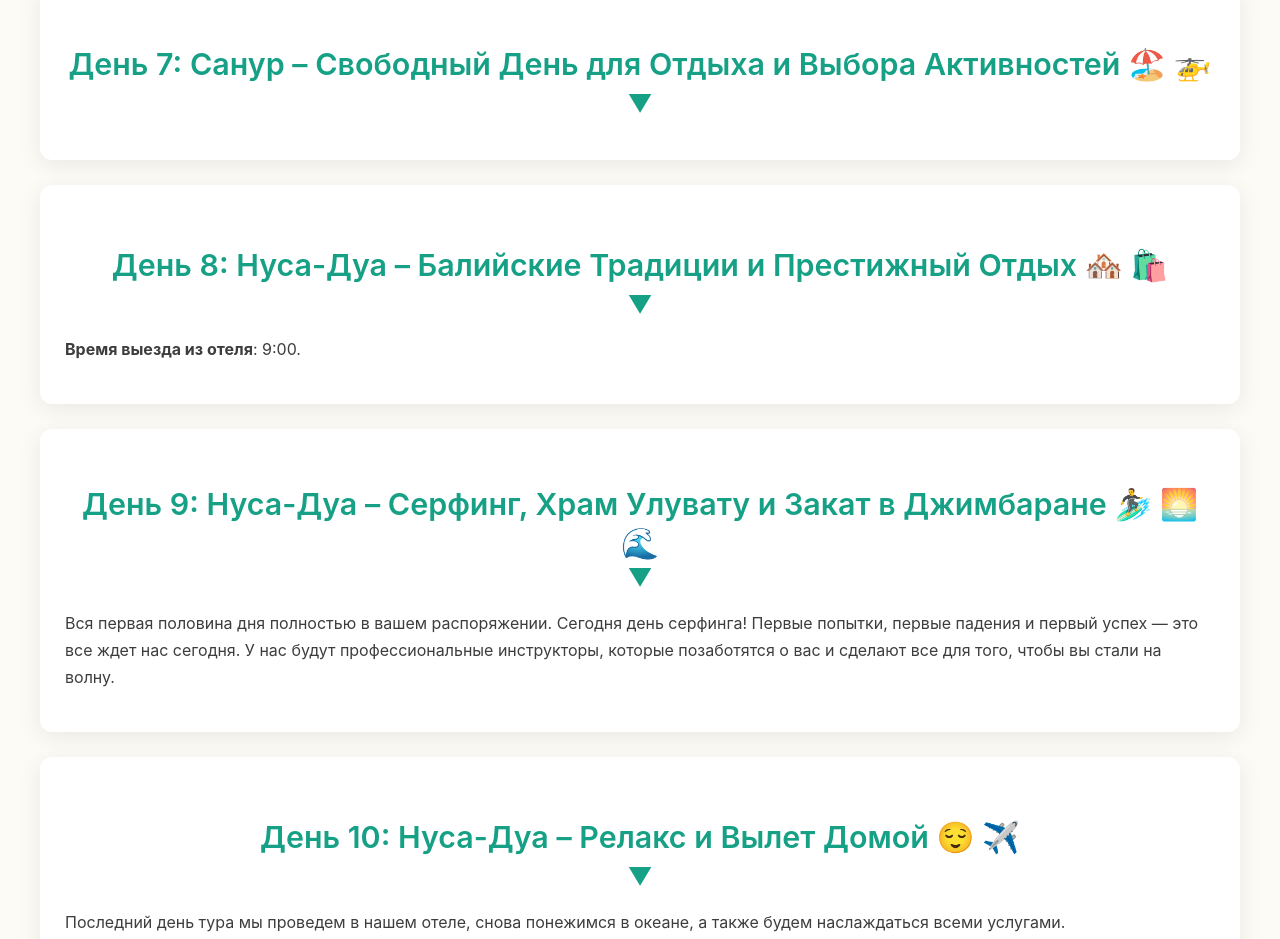
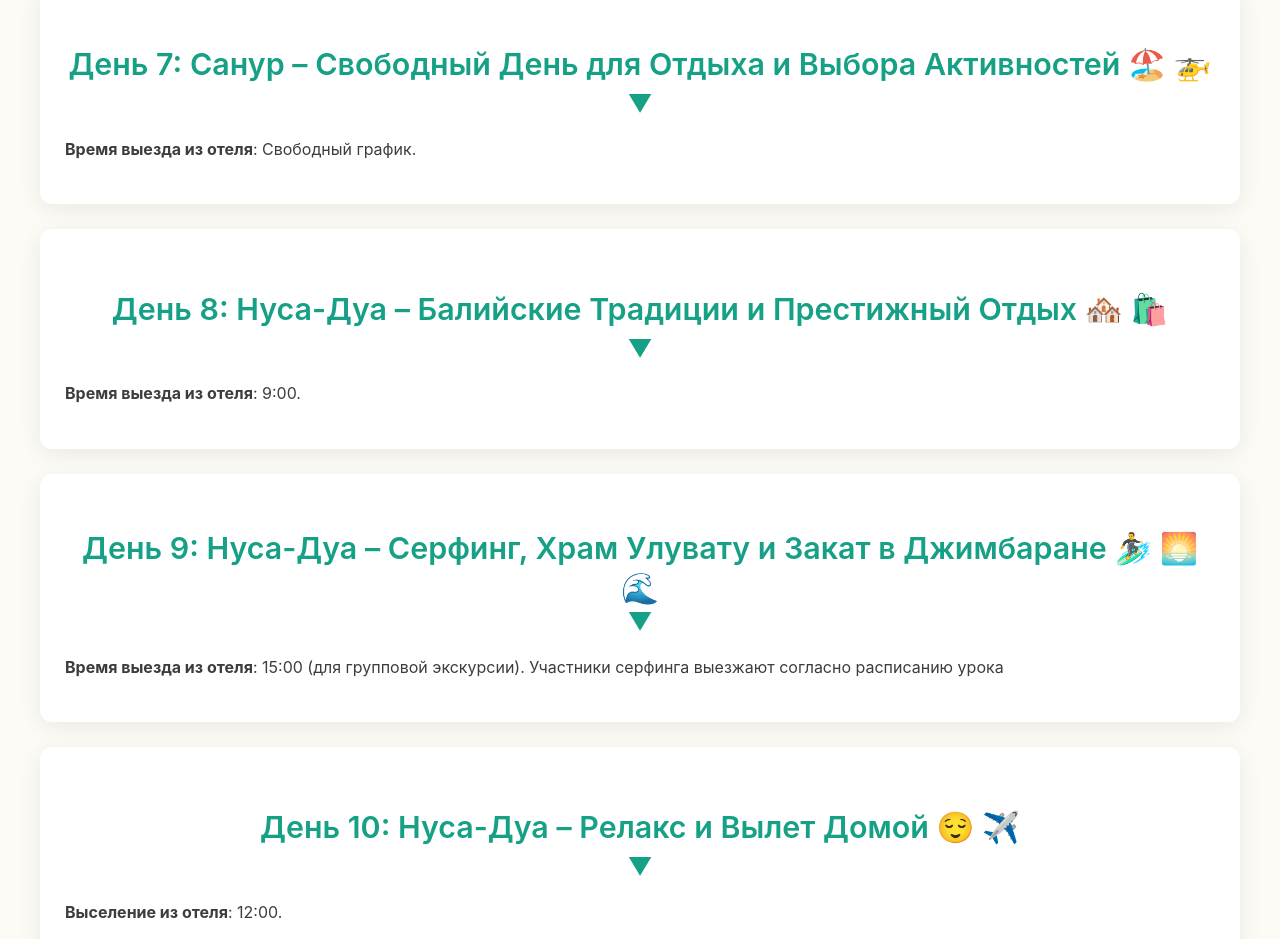
Before and after one commit to Glebmotprace82/bali_tour_landing_10_Day, a plain HTML site: page index.html in a window 1280 px wide. Shown: the part 4680-5619 px from the top of the page. Drawn offline with Linux system fonts and the light colour scheme.

Commit message:
Update index.html
Улесшен дизайн в расписании по дням. Теперь однобразно везде отображатеся время выезда.

```diff
--- a/index.html
+++ b/index.html
@@ -464,6 +464,7 @@
         </div>
         <div class="day-block">
             <h3>День 7: Санур – Свободный День для Отдыха и Выбора Активностей 🏖️ 🚁</h3>
+            <p><strong>Время выезда из отеля</strong>: Свободный график.</p>
             <div class="day-content-wrapper">
                 <div class="placeholder-image aspect-ratio-3-2" style="background-image: url('https://res.cloudinary.com/dsheo9ktv/image/upload/v1748347312/10_Sanur_kcns1m.jpg');">
                 </div>
@@ -485,10 +486,11 @@
         </div>
         <div class="day-block">
             <h3>День 9: Нуса-Дуа – Серфинг, Храм Улувату и Закат в Джимбаране 🏄‍♂️ 🌅 🌊</h3>
-            <p>Вся первая половина дня полностью в вашем распоряжении. Сегодня день серфинга! Первые попытки, первые падения и первый успех — это все ждет нас сегодня. У нас будут профессиональные инструкторы, которые позаботятся о вас и сделают все для того, чтобы вы стали на волну.</p>
+            <p><strong>Время выезда из отеля</strong>: 15:00 (для групповой экскурсии). Участники серфинга выезжают согласно расписанию урока</p>
             <div class="day-content-wrapper">
                 <div class="placeholder-image aspect-ratio-3-2" style="background-image: url('https://res.cloudinary.com/dsheo9ktv/image/upload/v1748347313/13_Serfing_pkc1sj.jpg');">
                 </div>
+                Вся первая половина дня полностью в вашем распоряжении. Сегодня день серфинга! Первые попытки, первые падения и первый успех — это все ждет нас сегодня. У нас будут профессиональные инструкторы, которые позаботятся о вас и сделают все для того, чтобы вы стали на волну.
                 <p>Если серфинг для вас слишком экстремален, вы сможете отдохнуть в отеле или мы организуем для вас поездку в одни из Бич-клубов на острове Букит, где вы можете прекрасно провести всю первую половину дня!</p>
                 <p>После обеда мы посетим храм Улувату. Храм находится на скалах, которые чудом не осыпаются. Понаблюдаем за обезьянами, которые воруют очки у туристов.</p>
                 <p>Закончим день мы на пляже Джимбаран за ужином из свежих морепродуктов. Этот пляж известен одними из самых красивых закатов на Бали. Здесь нет инстаграмных кафешек, вдоль пляжа расположены только местные варунги. Но каждый ресторанчик готовит только те морепродукты, которые были выловлены рано утром.</p>
@@ -496,11 +498,12 @@
         </div>
         <div class="day-block">
             <h3>День 10: Нуса-Дуа – Релакс и Вылет Домой 😌 ✈️</h3>
-            <p>Последний день тура мы проведем в нашем отеле, снова понежимся в океане, а также будем наслаждаться всеми услугами.</p>
+
             <p><strong>Выселение из отеля</strong>: 12:00.</p>
             <div class="day-content-wrapper">
                 <div class="placeholder-image aspect-ratio-3-2" style="background-image: url('https://res.cloudinary.com/dsheo9ktv/image/upload/v1748347314/18_Relax_jmiimi.jpg');">
                 </div>
+                <p>Последний день тура мы проведем в нашем отеле, снова понежимся в океане, а также будем наслаждаться всеми услугами.</p>
                 <p>Трансферы в аэропорт будут организованы в соответствии с вашим временем вылета.</p>
                 <p>А если вы захотите остаться на Бали еще на несколько дней, мы с удовольствием посоветуем вам лучшие места для самостоятельного освоения и организуем все для вас!</p>
             </div>
```
